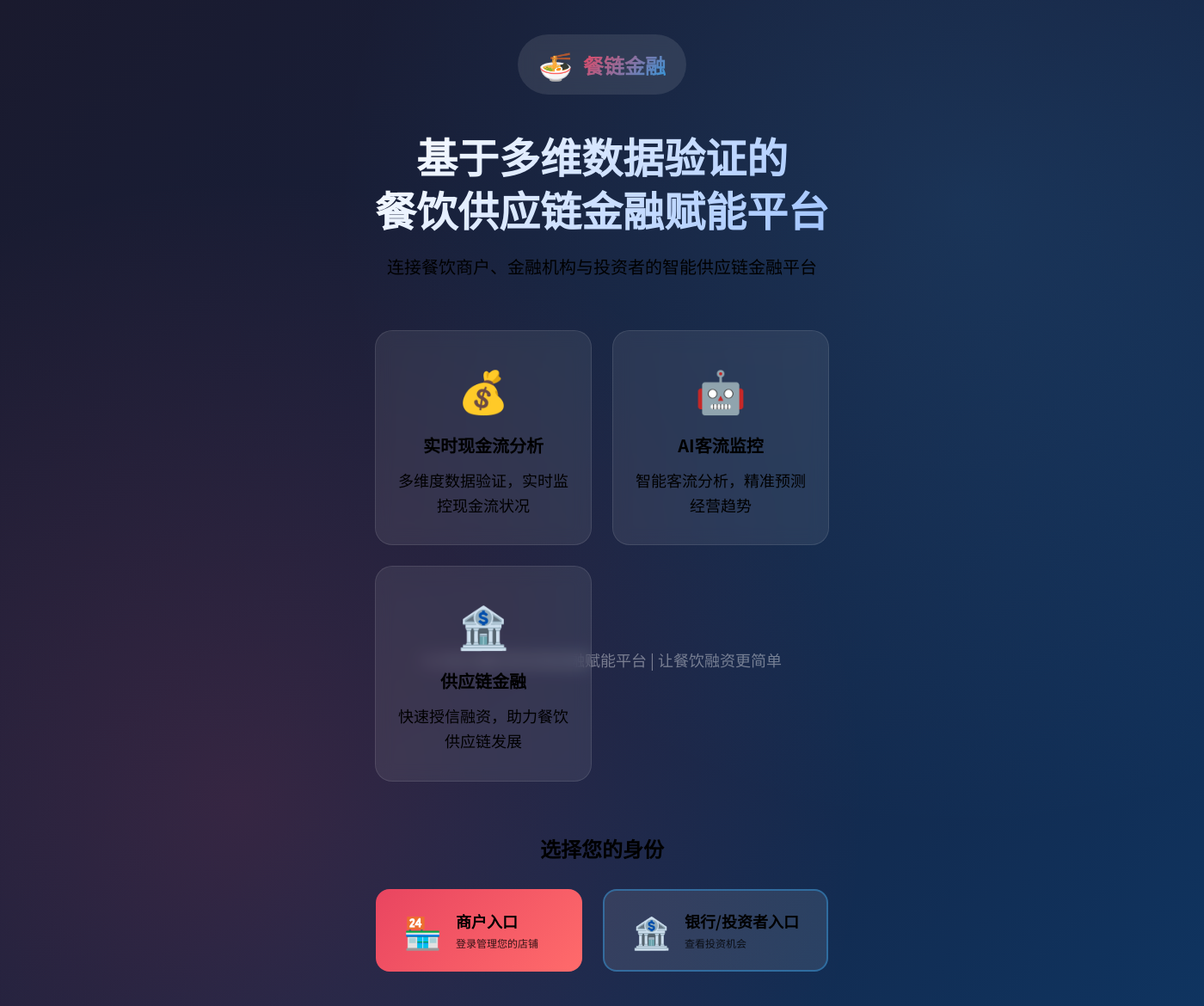
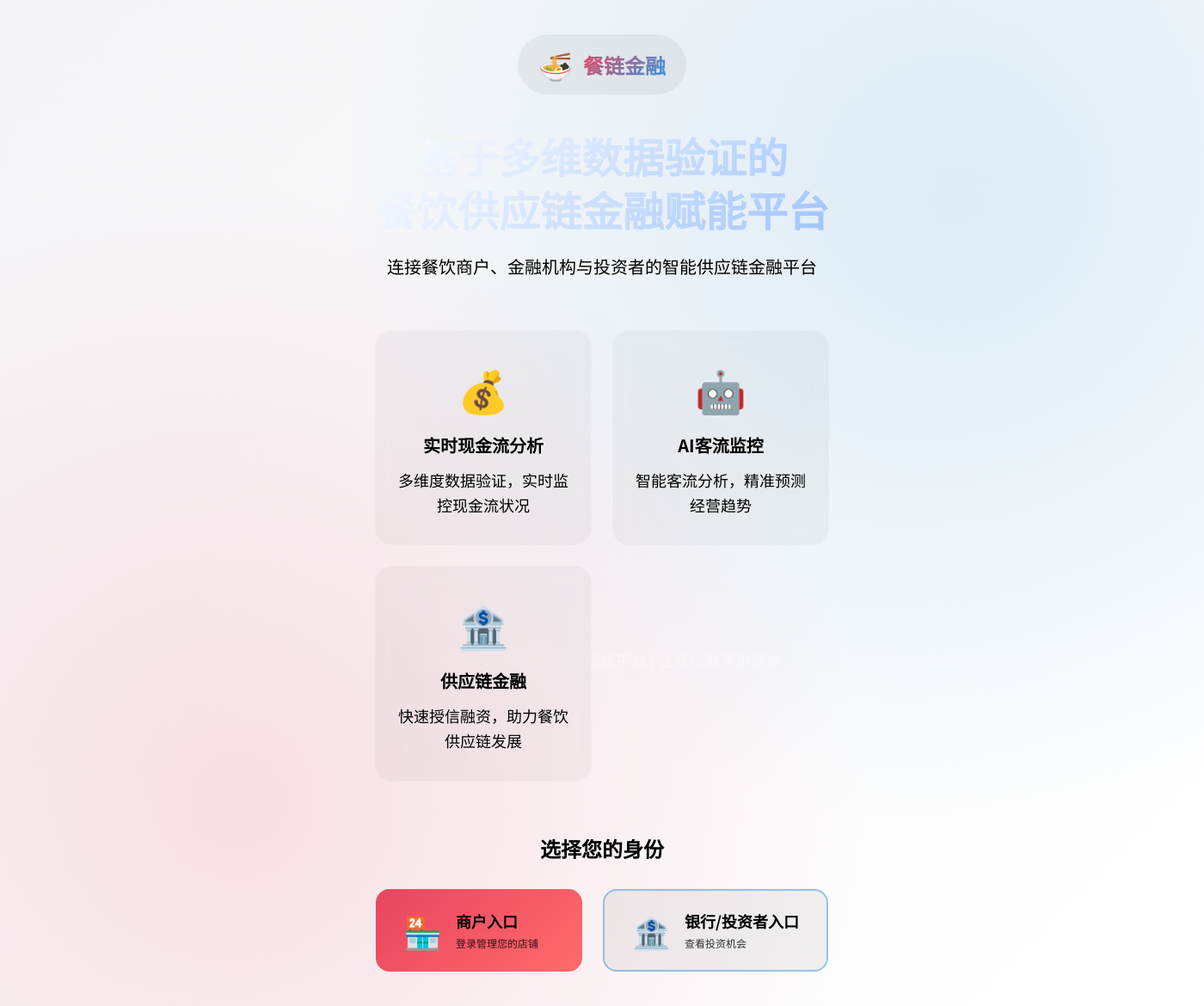
Before and after one commit to JACKYwyj/restaurant-supply-chain-finance, an Electron app: page frontend/index.html in a window 1400 px wide. Shown: the whole page at 86% size. Drawn offline with Linux system fonts and the light colour scheme.

Commit message:
Fix light background for Apple style

```diff
--- a/frontend/css/style.css
+++ b/frontend/css/style.css
@@ -7,7 +7,7 @@
 
 body {
     font-family: 'Noto Sans SC', -apple-system, BlinkMacSystemFont, sans-serif;
-    background: linear-gradient(135deg, #1a1a2e 0%, #16213e 50%, #0f3460 100%);
+    background: linear-gradient(135deg, #f5f5f7 0%, #ffffff 100%);
     min-height: 100vh;
     color: #000000
 }
@@ -49,7 +49,7 @@
     gap: 12px;
     margin-bottom: 40px;
     padding: 12px 24px;
-    background: rgba(255, 255, 255, 0.1);
+    background: rgba(0, 0, 0, 0.05);
     border-radius: 50px;
     backdrop-filter: blur(10px);
 }
@@ -93,7 +93,7 @@
 }
 
 .feature-card {
-    background: rgba(255, 255, 255, 0.08);
+    background: rgba(0, 0, 0, 0.03);
     border: 1px solid rgba(255, 255, 255, 0.1);
     border-radius: 20px;
     padding: 32px 24px;
@@ -103,7 +103,7 @@
 
 .feature-card:hover {
     transform: translateY(-8px);
-    background: rgba(255, 255, 255, 0.12);
+    background: rgba(0, 0, 0, 0.06);
     border-color: rgba(233, 69, 96, 0.5);
     box-shadow: 0 20px 40px rgba(233, 69, 96, 0.2);
 }
@@ -166,7 +166,7 @@
 }
 
 .btn-bank {
-    background: rgba(255, 255, 255, 0.1);
+    background: rgba(0, 0, 0, 0.05);
     border: 2px solid rgba(52, 152, 219, 0.5);
     color: #000000
 }
```
